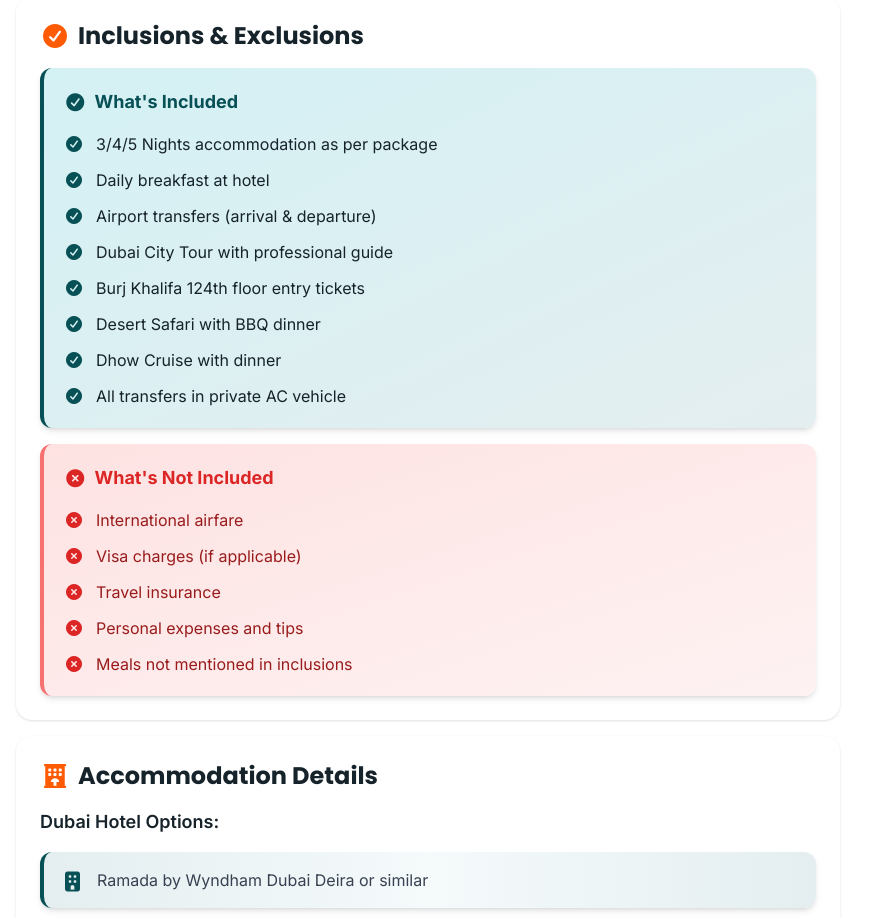
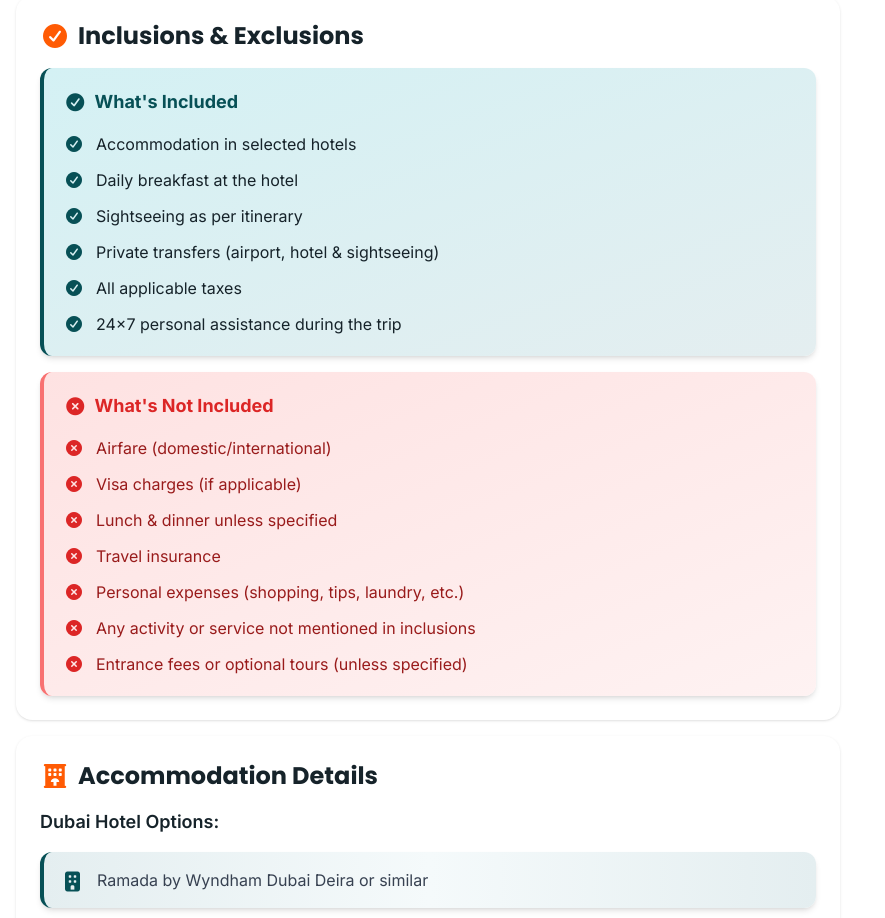
Before and after one commit to pryechwad/traverseglobeweb-react, a React (Vite) app: page /uae-packages/1 in a window 1280 px wide. Shown: the part 2160-3078 px from the top of the page, without its empty margins (0-885 px from the left). Built offline with nearby package versions, Linux system fonts and the light colour scheme.

Commit message:
added inclusion and exclusion

```diff
--- a/src/pages/PackageDetails.jsx
+++ b/src/pages/PackageDetails.jsx
@@ -1,6 +1,6 @@
 import { useEffect, useMemo, useState } from 'react';
 import { useParams, Link } from 'react-router-dom';
-import { packageDetails, uaePackages, baliPackages, thailandPackages, singaporePackages, srilankaPackages, vietnamPackages, laosPackages, andamanPackages, jaipurPackages, keralaPackages, kashmirPackages } from '../data/siteData';
+import { packageDetails, uaePackages, baliPackages, thailandPackages, singaporePackages, srilankaPackages, vietnamPackages, laosPackages, andamanPackages, jaipurPackages, keralaPackages, kashmirPackages, packageInclusions, packageExclusions } from '../data/siteData';
 import { slugify } from '../utils/slug';
 import PackageCard from '../components/PackageCard';
 
@@ -266,7 +266,7 @@
                       <i className="fas fa-check-circle text-[#075056]"/>What's Included
                     </h5>
                     <ul className="space-y-3">
-                      {getInclusions(pkgId).map((item,i)=>(
+                      {packageInclusions.map((item,i)=>(
                         <li key={i} className="flex items-start gap-3 text-[#16232A]">
                           <i className="fas fa-check-circle text-[#075056] mt-1 flex-shrink-0"/>
                           <span>{item}</span>
@@ -279,7 +279,7 @@
                       <i className="fas fa-times-circle"/>What's Not Included
                     </h5>
                     <ul className="space-y-3">
-                      {getExclusions().map((item,i)=>(
+                      {packageExclusions.map((item,i)=>(
                         <li key={i} className="flex items-start gap-3 text-red-800">
                           <i className="fas fa-times-circle text-red-600 mt-1 flex-shrink-0"/>
                           <span>{item}</span>
```
